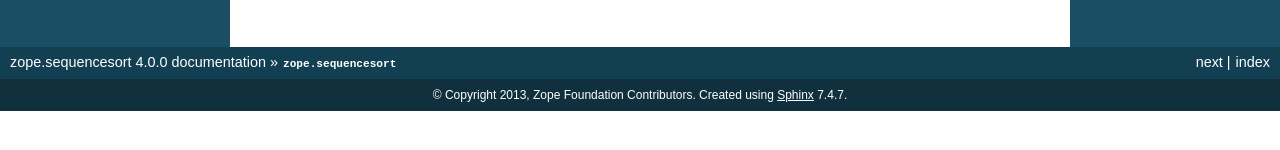
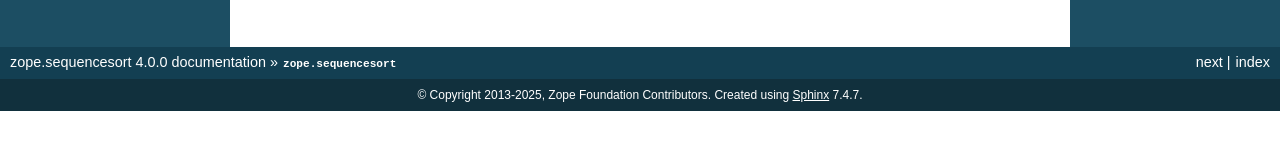
Before and after one commit to zopefoundation/zope.sequencesort, a Sphinx documentation site: the page built from docs/index.rst, in a window 1280 px wide. Shown: the part 293-443 px from the top of the page. Built offline with Sphinx 7.4.7, drawn with Linux system fonts in a browser that asks for light colours.

Commit message:
Update docs/conf.py

```diff
--- a/docs/conf.py
+++ b/docs/conf.py
@@ -42,7 +42,7 @@ master_doc = 'index'
 
 # General information about the project.
 project = 'zope.sequencesort'
-copyright = '2013, Zope Foundation Contributors'
+copyright = '2013-2025, Zope Foundation Contributors'
 
 # The version info for the project you're documenting, acts as replacement for
 # |version| and |release|, also used in various other places throughout the
```
